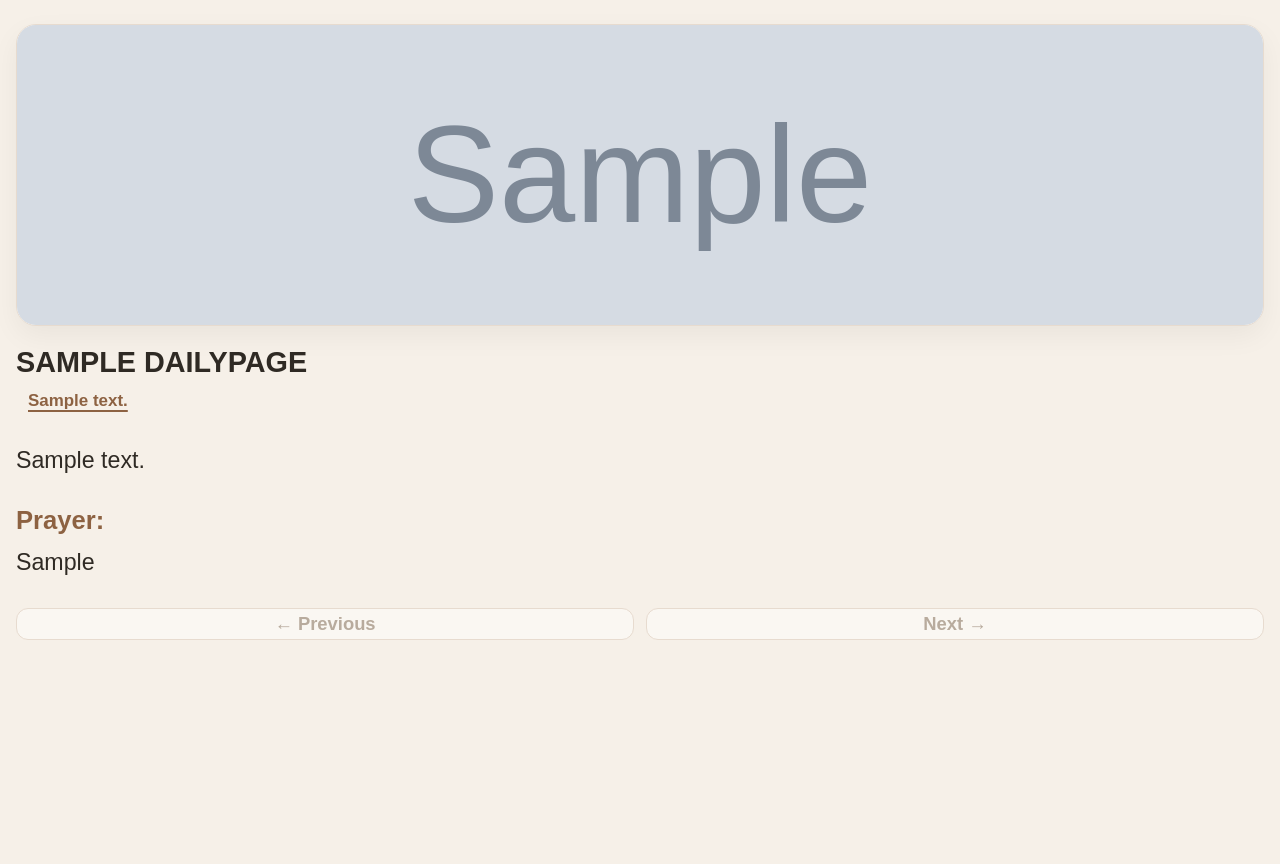
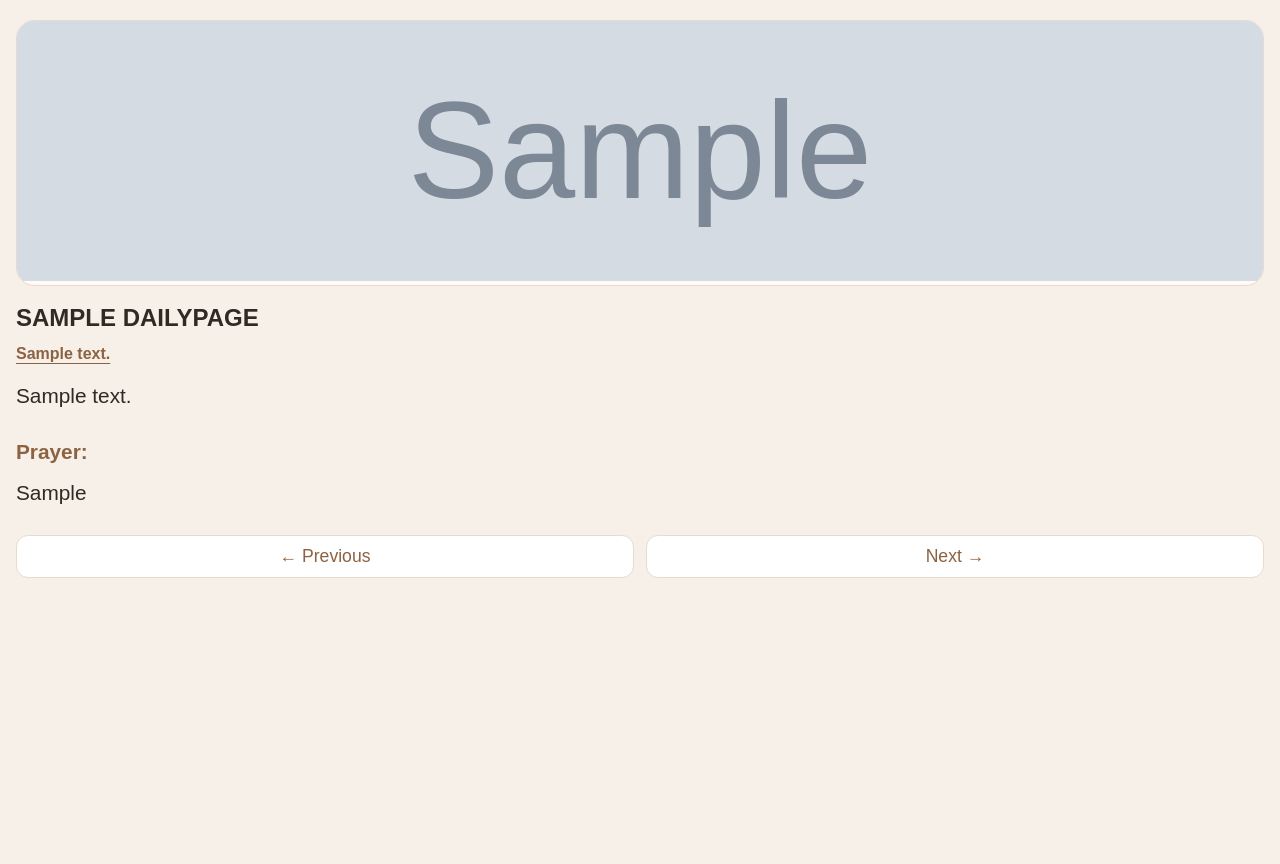
Before and after one commit to johnchen008/devotional2026, a Django app: page / in a window 1280 px wide. After the commit the page ends 578 px from the top, so only its background shows below. Run offline with Django 4.2, Linux system fonts and the light colour scheme; tables that the repository leaves empty hold one stand-in row (values such as "Sample post"); grey boxes marked "Sample" are stand-in pictures.

Commit message:
update template

```diff
--- a/static/css/site.css
+++ b/static/css/site.css
@@ -5,202 +5,132 @@
     --muted: #7c6f60;
     --border: #e7dbcf;
     --accent: #8d6242;
-    --shadow: 0 10px 28px rgba(0, 0, 0, 0.05);
-}
-
-
-
-body {
-    margin: 0;
-    padding: 0 16px;   /* 👈 THIS replaces container */
 }
 
 
 body {
     margin: 0;
-    font-family: Arial, "Arial", serif;
+    padding: 0 16px;
+    font-family: Arial, serif;
     background: var(--bg);
     color: var(--text);
 }
 
 .site-wrap {
-    min-height: 100vh;
-    padding: 24px 0 40px;
+    padding: 20px 0 30px;
 }
 
-
-
+/* ===== Banner ===== */
 .hero-wrap {
     overflow: hidden;
-    border-radius: 20px;
+    border-radius: 18px;
     border: 1px solid var(--border);
     background: var(--card);
-    box-shadow: var(--shadow);
 }
 
 .hero-image {
     width: 100%;
-    max-height: 300px;
-    display: block;
+    max-height: 260px;
     object-fit: cover;
-    background: #eee;
 }
 
 
-
-.page-date {
-    color: var(--muted);
-    font-size: 0.97rem;
-    margin-bottom: 6px;
+.page-title {
+    text-transform: uppercase;
+    font-size: 1.5rem;
+    font-weight: 700;
+    line-height: 1.3;
+    margin-bottom: 12px;
 }
 
-
-.page-wrapper {
-    border: none;
-    background: none;
-}
-
-.page-title {
-
-    text-transform: uppercase;
-    font-size: 1.8rem;
-    font-weight: 700;
-    margin-bottom: 10px;
-    line-height: 1.25;
-}
 
 .section-label {
     margin-top: 24px;
     margin-bottom: 10px;
-    font-size: 1.6rem;
+    font-size: 1.3rem;
     color: var(--accent);
-    letter-spacing: 0em;
     font-weight: 700;
 }
 
-.reading-links a {
-    font-weight: bold;
-}
-
-.reading-links a {
-    color: var(--accent);
-    text-decoration: underline;
-    text-underline-offset: 4px;
-    text-decoration-thickness: 1.5px;
-}
 
 .reading-links {
     display: flex;
     flex-wrap: wrap;
     gap: 10px;
-    margin-bottom: 6px;
+    margin-bottom: 14px;
 }
 
 .reading-links a {
+    font-weight: bold;
+    color: var(--accent);
+    text-decoration: underline;
+    text-underline-offset: 4px;
+}
 
-    padding: 0px 12px;
-    font-size: 1.06rem;
+
+.body-text {
+    font-size: 1.3rem;
+    line-height: 1.8;
+
+    text-align: left;
 
 }
 
-.reading-links a:hover {
-    text-decoration: underline;
-
-
-}
-
-.body-text {
-    text-align: justify;
-    text-align-last: left;
-
-    font-size: 1.45rem;
-    line-height: 1.5;
-    text-align: left;
-    letter-spacing: 0;
-    margin-bottom: 28px;
-}
-
 .body-text p {
-    margin: 2rem 2rem 1.2em 0;
+    margin: 0 0 1.2em 0;
 }
 
 
 .prayer-text {
-    font-size: 1.45rem;
-    line-height: 1.5;
+    font-size: 1.3rem;
+    line-height: 1.8;
 }
 
-
-
 .prayer-text p {
-    margin: 0 0 0.55em 0;
+    margin: 0 0 1em 0;
 }
 
-.body-text p:last-child,{
-    margin-bottom: 4;
-}
-
-.prayer-text p:last-child {
-    margin-bottom: 0;
-}
 
 .nav-links {
     display: flex;
     gap: 12px;
-    margin-top: 28px;
+    margin-top: 24px;
+}
+
+.nav-btn {
+    flex: 1;
+    text-align: center;
+    padding: 10px 0;
+    font-size: 1.1rem;
+    border-radius: 12px;
+    border: 1px solid var(--border);
+    background: #fff;
+    color: var(--accent);
+    text-decoration: none;
 }
 
 
-.nav-btn {
-    font-weight: bold;
-    font-size: 1.15rem;
-    flex: 1;
-    text-align: center;
-    text-decoration: none;
-    padding: 4px 1px;
-
-    border-radius: 12px;
-    border: 1px solid var(--border);
-    display: inline-block;
-    background: #fff;
-    color: var(--accent);
+@media (min-width: 768px) {
+    .body-text {
+        text-align: justify;
+        text-align-last: left;
+    }
 }
 
-.nav-btn.disabled {
-    color: #b8ab9d;
-    background: #faf7f2;
-    pointer-events: none;
-}
 
-.empty-state {
-    color: var(--muted);
-    font-size: 1.05rem;
-}
-
-@media (max-width: 768px) {
-    .site-wrap {
-        padding-top: 14px;
-    }
-
-    .container {
-        width: min(100%, calc(100% - 16px));
-    }
-
-    .content-card {
-        padding: 22px 16px;
-    }
+@media (max-width: 600px) {
 
     .page-title {
-        font-size: 1.85rem;
+        font-size: 1.6rem;
     }
 
     .body-text,
     .prayer-text {
-        font-size: 1.85rem;
+        font-size: 1.15rem;
+        line-height: 1.8;
     }
 
     .nav-links {
         flex-direction: column;
     }
-
 }
```
